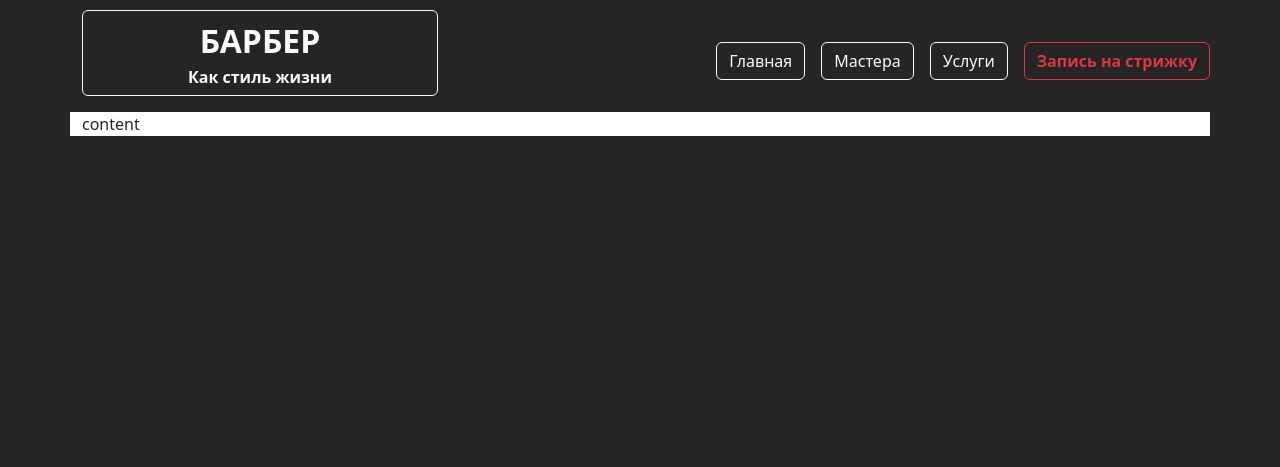
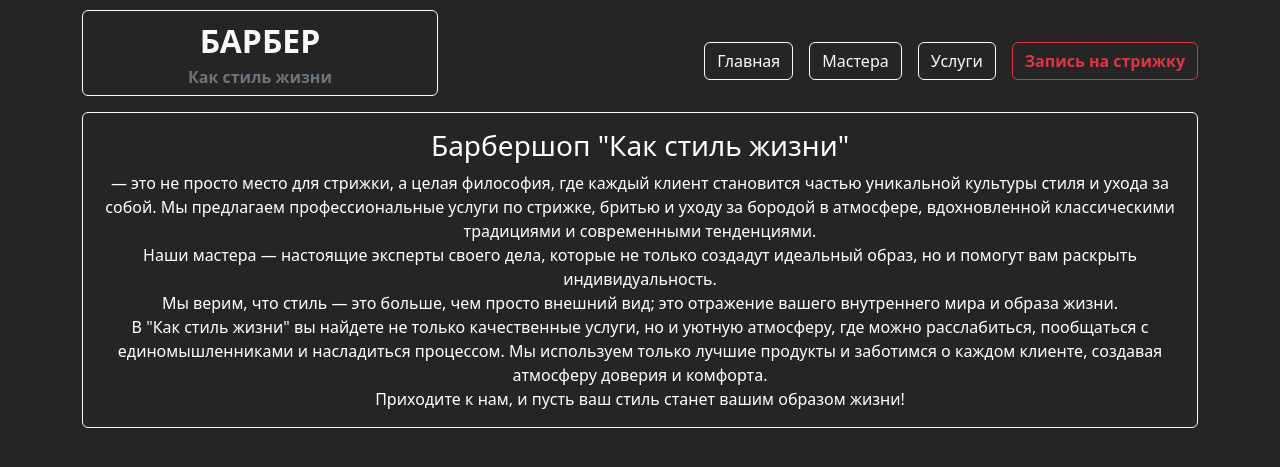
Before and after one commit to xaos10123/BARBER, a Django app: page / in a window 1280 px wide. Shown: the top 467 px of the page. Run offline with Django 5.2, Linux system fonts and the light colour scheme.

Commit message:
Миграции и изменение шаблона

```diff
--- a/main/templates/main/base.html
+++ b/main/templates/main/base.html
@@ -8,23 +8,23 @@
     <link rel="stylesheet" href="{% static "css/main.css" %}">
     <title>БАРБЕР</title>
 </head>
-<body class="container">
+<body class="container" style="background-color: rgb(37, 37, 37);">
 
     <header class="row d-flex align-items-center header">
         <div class="col col-md-4">
             <a class="btn btn-outline-light fs-2 fw-bold mb-3 w-100">
                 БАРБЕР
-                <p class="fs-6 m-0">Как стиль жизни</p>
+                <p class="fs-6 m-0 text-secondary">Как стиль жизни</p>
             </a>
 
         </div>
 
-        <div class="col col-md-8 d-flex justify-content-end pe-0">
+        <div class="col col-md-8 d-flex justify-content-center pb-md-0 pb-3 justify-content-md-end">
             {% include "main/include_menu.html" %}
         </div>
     </header>
 
-    <main>
+    <main class="container">
 
         {% block content %}{% endblock content %}
 
--- /dev/null
+++ b/main/templates/main/include_about.html
@@ -0,0 +1,23 @@
+<div class="row">
+    <div class="col text-center border border-1 border-light rounded-2 p-3">
+        <h3> Барбершоп "Как стиль жизни" </h3>— это не просто место для стрижки,
+        а целая философия, где каждый клиент становится частью уникальной культуры стиля
+         и ухода за собой. Мы предлагаем профессиональные услуги по стрижке,
+          бритью и уходу за бородой в атмосфере, вдохновленной классическими традициями
+          и современными тенденциями. <br>
+
+        Наши мастера — настоящие эксперты своего дела,
+        которые не только создадут идеальный образ,
+        но и помогут вам раскрыть индивидуальность. <br>
+
+         Мы верим, что стиль — это больше, чем просто внешний вид;
+          это отражение вашего внутреннего мира и образа жизни. <br>
+
+        В "Как стиль жизни" вы найдете не только качественные услуги,
+         но и уютную атмосферу, где можно расслабиться, пообщаться с
+          единомышленниками и насладиться процессом. Мы используем только лучшие
+           продукты и заботимся о каждом клиенте, создавая атмосферу доверия и комфорта. <br>
+
+        Приходите к нам, и пусть ваш стиль станет вашим образом жизни!
+    </div>
+</div>
--- a/main/templates/main/index.html
+++ b/main/templates/main/index.html
@@ -2,6 +2,6 @@
 
 {% block content %}
 
-content
+    {% include "main/include_about.html" %}
 
 {% endblock content %}
--- a/static/css/main.css
+++ b/static/css/main.css
@@ -2,15 +2,15 @@
   margin: 0;
   padding: 0;
   box-sizing: border-box;
+  color: white;
 }
 
 html {
-  background-color: rgb(37, 37, 37);
   scroll-behavior: smooth;
+  color: white;
 }
 
 .header {
   margin-top: 10px !important;
-  background-color: rgb(37, 37, 37);
   color: white;
 }/*# sourceMappingURL=main.css.map */
--- a/static/css/main.scss
+++ b/static/css/main.scss
@@ -2,15 +2,15 @@
     margin: 0;
     padding: 0;
     box-sizing: border-box;
+    color: white;
 }
 
 html{
-    background-color: rgb(37, 37, 37);
     scroll-behavior: smooth;
+    color: white;
 }
 
 .header{
     margin-top: 10px!important;
-    background-color: rgb(37, 37, 37);
     color: white;
 }
```
Also changed, not shown: main/migrations/0001_initial.py (added), 1 other file.
